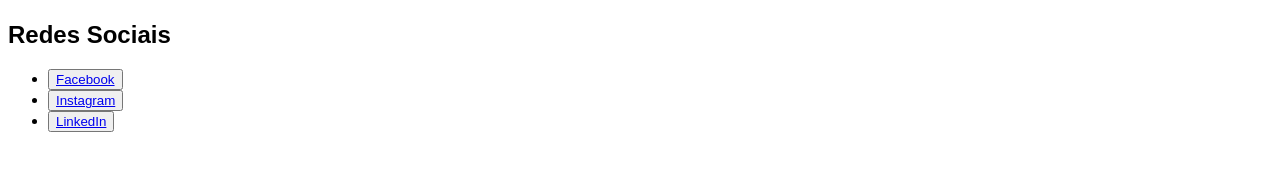
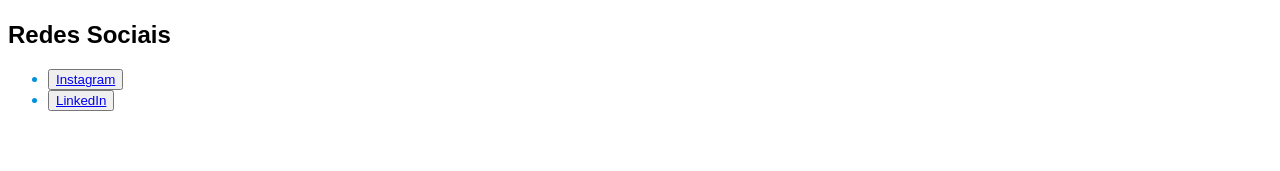
Before and after one commit to caslugms/ProgInternet, a plain HTML site: page menu2.html in a window 1280 px wide. Shown: the part 515-686 px from the top of the page. Drawn offline with Linux system fonts and the light colour scheme.

Commit message:
fiz o sobre

```diff
--- a/menu.css
+++ b/menu.css
@@ -71,4 +71,6 @@ background-color: #0090DB;
     background-color: aqua;
 }
 
-.
+.botoes {
+    color: #0090DB;
+}
--- a/menu2.html
+++ b/menu2.html
@@ -35,10 +35,9 @@
 
     <section>
         <h2>Redes Sociais</h2>
-        <ul>
-            <li><button><a href="https://facebook.com/seuusuario" target="_blank">Facebook</a></li>
-            <li><button><a href="https://instagram.com/seuusuario" target="_blank">Instagram</a></li>
-                <li><button><a href="https://linkedin.com/in/seuusuario" target="_blank">LinkedIn</a></li>
+        <ul class="botoes">
+            <li><button><a href="https://instagram.com/caslugms" target="_blank">Instagram</a></li>
+            <li><button><a href="https://linkedin.com/in/caslugms" target="_blank">LinkedIn</a></li>
     </section>
 </body>
 </html>
```
